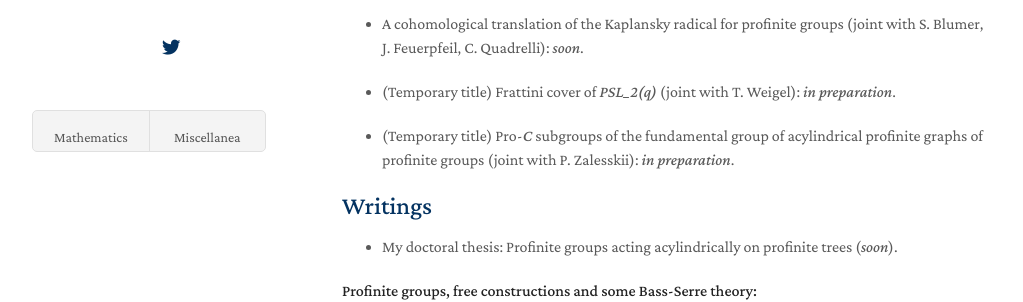
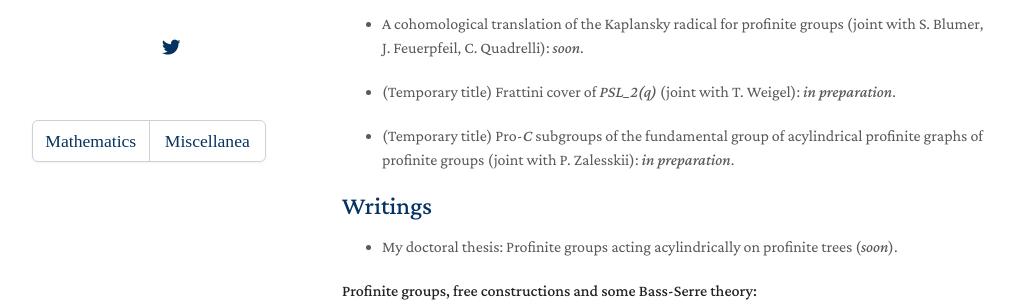
Before and after one commit to lcorrealopes/home, a Jekyll site: the page built from index.md, in a window 1280 px wide. Shown: the part 546-848 px from the top of the page, without its empty margins (128-1151 px from the left). Built offline with Jekyll 4.4.1, drawn with Linux system fonts in a browser that asks for light colours; nearby versions of some CDN libraries; a style sheet for code colours, icons or effects is not loaded.

Commit message:
Update minimal-light.scss

```diff
--- a/_sass/minimal-light.scss
+++ b/_sass/minimal-light.scss
@@ -739,22 +739,30 @@ footer {
 }
 
 
+/* ==========================================================================
+   ESTILIZAÇÃO DEFINITIVA DO MENU DE NAVEGAÇÃO (BARRA BONITA)
+   ========================================================================== */
+
 header ul.nav-menu {
   display: flex !important;
   list-style: none !important;
   width: 100% !important;
   padding: 0 !important;
-  margin: 20px 0 !important;
-  border: 1px solid #e0e0e0 !important;
-  border-radius: 5px !important;
+  margin: 30px 0 15px 0 !important; /* Maior respiro acima/abaixo */
+  border: 1px solid #d0d0d0 !important; /* Borda mais sutil */
+  border-radius: 6px !important; /* Canto arredondado suave */
   overflow: hidden !important;
+  background-color: #ffffff !important; /* Fundo branco limpo */
+  box-shadow: 0 1px 3px rgba(0,0,0,0.05) !important; /* Sombra sutil para profundidade */
 }
 
 header ul.nav-menu li {
-  width: 50% !important; /* Aqui removemos o quadrado branco, dividindo o espaço ao meio */
+  width: 50% !important;
+  flex: 1 !important;
   float: none !important;
-  border-right: 1px solid #e0e0e0 !important;
+  border-right: 1px solid #d0d0d0 !important;
   margin: 0 !important;
+  height: auto !important;
 }
 
 header ul.nav-menu li:last-child {
@@ -764,8 +772,52 @@ header ul.nav-menu li:last-child {
 header ul.nav-menu a {
   display: block !important;
   text-align: center !important;
-  line-height: 40px !important;
+  padding: 12px 0 !important; /* Espaçamento interno agradável */
   text-decoration: none !important;
-  color: #555 !important;
-  font-size: 14px !important;
+
+  /* --- Coerência Visual --- */
+  color: #043361 !important; /* O azul original do seu Nome (image_1.png) */
+  font-family: serif !important; /* A fonte serifada elegante do tema */
+  font-size: 1.1rem !important; /* Tamanho confortável */
+  font-weight: 500 !important;
+  transition: all 0.2s ease !important;
 }
+
+/* Efeito ao passar o mouse */
+header ul.nav-menu a:hover {
+  background-color: #f0f7fd !important; /* Realce azul muito claro */
+  color: #043361 !important;
+}
+
+/* --- ESTILO DO BOTÃO ATIVO (Página Atual) --- */
+header ul.nav-menu li.active a {
+  color: #043361 !important;
+  font-weight: 700 !important; /* Negrito mais forte */
+  background-color: #e6f3fb !important; /* Fundo ligeiramente destacado */
+}
+
+/* ==========================================================================
+   AJUSTE PARA O MODO ESCURO
+   ========================================================================== */
+@media (prefers-color-scheme: dark) {
+  header ul.nav-menu {
+    background-color: #1a1b24 !important;
+    border-color: #333 !important;
+    box-shadow: 0 1px 3px rgba(255,255,255,0.02) !important;
+  }
+  header ul.nav-menu li {
+    border-color: #333 !important;
+  }
+  header ul.nav-menu a {
+    color: #b0b0b0 !important; /* Cinza claro para leitura */
+  }
+  header ul.nav-menu a:hover {
+    color: rgb(62, 183, 240) !important; /* O azul claro do seu tema dark */
+    background-color: #242531 !important;
+  }
+  /* Estilo Ativo no Modo Escuro */
+  header ul.nav-menu li.active a {
+    color: rgb(62, 183, 240) !important;
+    background-color: #2a2b38 !important;
+  }
+}
```
